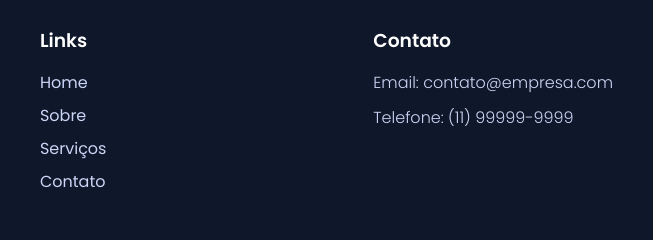
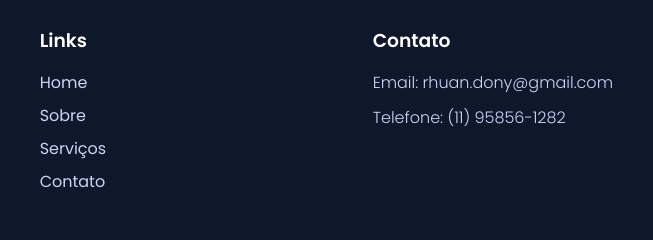
Before and after one commit to rhuan-dev-front/Landing-Page-Empresa, a plain HTML site: page index.html in a window 1280 px wide. Shown: the part 994-1234 px from the top of the page, 607-1260 px from the left. Drawn offline with Linux system fonts and the light colour scheme.

Commit message:
Alteração basica

```diff
--- a/index.html
+++ b/index.html
@@ -85,8 +85,8 @@
 
         <div class="footer-contact">
             <h3>Contato</h3>
-            <p>Email: contato@empresa.com</p>
-            <p>Telefone: (11) 99999-9999</p>
+            <p>Email: rhuan.dony@gmail.com</p>
+            <p>Telefone: (11) 95856-1282</p>
         </div>
     </div>
 
--- a/style.css
+++ b/style.css
@@ -171,6 +171,7 @@ header button:hover {
     justify-content: space-between;
     flex-wrap: wrap;
     gap: 30px;
+    cursor: pointer;
 }
 
 /* TÍTULOS */
```
